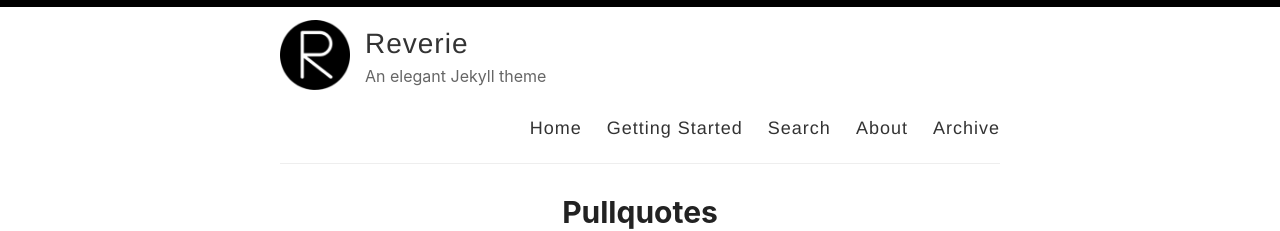
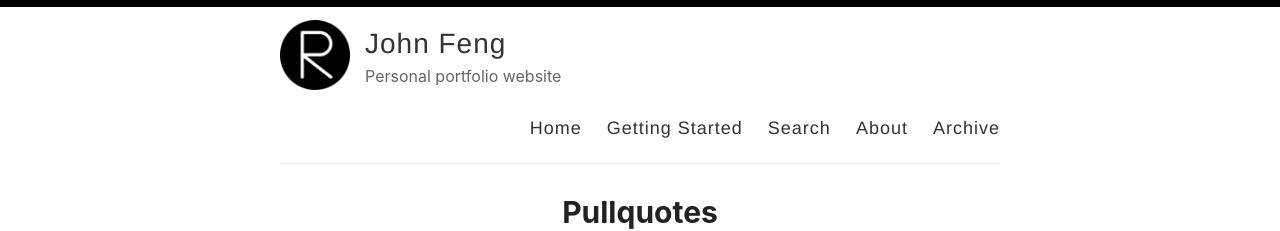
Before and after one commit to amitmerchant1990/reverie, a Jekyll site: the page built from index.html, in a window 1280 px wide and 900 px high. Shown: the top 231 px of the window. Built offline with Jekyll 4.4.1, drawn with Linux system fonts in a browser that asks for light colours; the list of posts is cut into pages by our own code.

Commit message:
more changes

```diff
--- a/_config.yml
+++ b/_config.yml
@@ -3,13 +3,13 @@
 #
 
 # Name of your site (displayed in the header)
-name: Reverie
+name: John Feng
 
 # Name of the author
-author: Amit Merchant
+author: John Feng
 
 # Short bio or description (displayed in the header)
-description: An elegant Jekyll theme
+description: Personal portfolio website
 
 # URL of your avatar or profile pic (you could use your GitHub profile pic)
 avatar: /images/reverie.png
@@ -48,14 +48,14 @@ google_analytics: UA-43339302-11
 
 # Your website URL (e.g. http://amitmerchant1990.github.io or http://www.amitmerchant.com)
 # Used for Sitemap.xml and your RSS feed
-url: http://www.amitmerchant.com/reverie
-enforce_ssl: https://www.amitmerchant.com/reverie
+url: http://johnnykfeng.github.io
+enforce_ssl: http://johnnykfeng.github.io
 
 # If you're hosting your site at a Project repository on GitHub pages
 # (http://yourusername.github.io/repository-name)
 # and NOT your User repository (http://yourusername.github.io)
 # then add in the baseurl here, like this: "/repository-name"
-baseurl: "/reverie"
+baseurl:
 
 #
 # !! You don't need to change any of the configuration flags below !!
```
Also changed, not shown: images/headshot.jpg (added).
